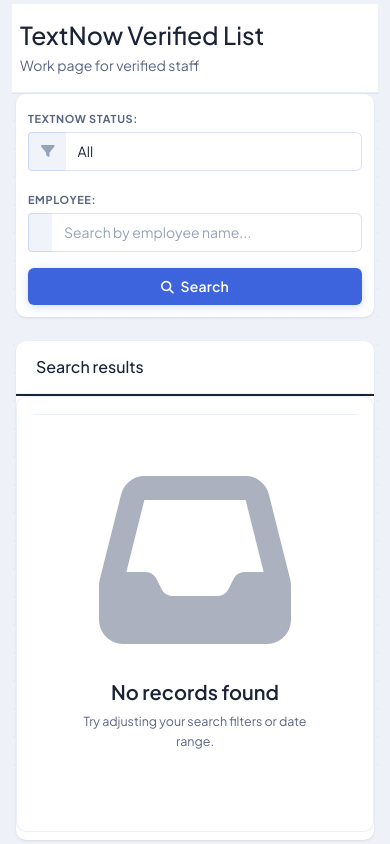
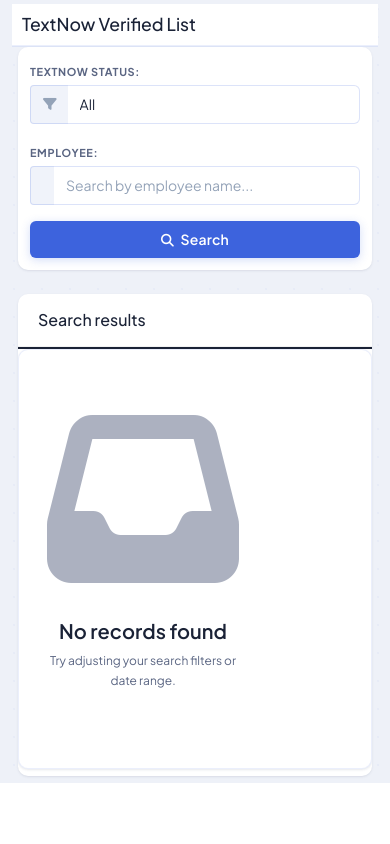
Before and after one commit to thongtruong232/mobi-veri-shk, a Django app: page /verified/ in a window 390 px wide. Shown: the part 61-905 px from the top of the page. After the commit the page ends 844 px from the top, so only its background shows below. Run offline with Django 5.2, Linux system fonts and the light colour scheme; data that the repository does not hold is empty; parts of the project's set-up code (start-up, migrations or seed data) failed here and were passed over; some libraries are stand-ins or nearby versions.

Commit message:
Sửa thông báo lỗi

```diff
--- a/static/css/verified/styles.css
+++ b/static/css/verified/styles.css
@@ -1242,6 +1242,8 @@
 }
 
 /* ── Responsive ── */
+
+/* Large viewport — reduce edge margins slightly */
 @media (max-width: 1400px) {
   .mx-3 {
     margin-left: 0.25rem !important;
@@ -1252,42 +1254,228 @@
     padding-right: 0.25rem !important;
   }
 }
-@media (max-width: 768px) {
-  .table-responsive table,
-  .table-responsive thead,
-  .table-responsive tbody,
-  .table-responsive th,
-  .table-responsive td,
-  .table-responsive tr {
+
+/* Medium desktop (≤ 1199px) — hide TextFree column to ease horizontal space */
+@media (max-width: 1199.98px) {
+  .table th:nth-child(6),
+  .table td:nth-child(6) {
+    display: none;
+  }
+}
+
+/* Tablet (≤ 991px) — compact table; hide row-number and date columns */
+@media (max-width: 991.98px) {
+  .table th,
+  .table td {
+    padding: 0.5rem 0.625rem;
+    font-size: 0.75rem;
+  }
+  .table th:nth-child(2),
+  .table td:nth-child(2) {
+    display: none;
+  }
+  .table th:nth-child(7),
+  .table td:nth-child(7) {
+    display: none;
+  }
+  .card-body {
+    padding: 1rem;
+  }
+}
+
+/* Mobile (≤ 767px) — card-based table, compact header & form */
+@media (max-width: 767.98px) {
+  /* Page margins */
+  .mx-3 {
+    margin-left: 0.375rem !important;
+    margin-right: 0.375rem !important;
+  }
+
+  /* Sticky header — tighter vertical padding, hide subtitle */
+  .sticky-header .row {
+    padding-top: 0.625rem !important;
+    padding-bottom: 0.625rem !important;
+  }
+  .sticky-header h2 {
+    font-size: 1.1rem !important;
+    margin-bottom: 0 !important;
+  }
+  .sticky-header p.text-muted {
+    display: none;
+  }
+  .sticky-header .d-flex.justify-content-between {
+    flex-wrap: wrap;
+    gap: 0.5rem;
+  }
+
+  /* Search + results cards — tighter padding */
+  .card-body {
+    padding: 0.75rem 0.875rem;
+  }
+
+  /* Notification popup — full-width near bottom edge */
+  .notification-popup {
+    bottom: 0.625rem;
+    right: 0.625rem;
+    left: 0.625rem;
+    min-width: unset;
+  }
+
+  /* ── Table → card list ── */
+  .table-responsive {
+    max-height: none !important;
+    overflow: visible;
+  }
+  .table,
+  .table > tbody {
     display: block;
-  }
-  .table-responsive thead {
+    width: 100%;
+  }
+  .table > thead {
     display: none;
   }
-  .table-responsive tbody tr {
+
+  /* Each data row becomes a card */
+  .table > tbody > tr {
+    display: grid;
+    grid-template-columns: 1.5rem 1fr auto;
+    grid-template-rows: auto auto auto auto auto;
+    column-gap: 0.625rem;
+    row-gap: 0.25rem;
     background: var(--bg-surface);
     border: 1px solid var(--border);
     border-radius: var(--radius);
     margin-bottom: 0.5rem;
-    padding: 0.75rem 1rem;
-    display: grid;
-    grid-template-columns: auto 1fr 1fr;
-    gap: 0.25rem 0.5rem;
-  }
-  .table-responsive tbody tr td {
-    padding: 0.2rem 0.25rem;
-    font-size: 0.78rem;
+    padding: 0.75rem 0.875rem;
+    box-shadow: var(--shadow-card);
+  }
+
+  /* Skeleton loading rows — simple column stack */
+  .table > tbody > tr.skeleton-row {
+    display: flex;
+    flex-direction: column;
+    gap: 0.5rem;
+    padding: 0.875rem;
+  }
+  .table > tbody > tr.skeleton-row > td {
+    display: block;
+    padding: 0;
     border: none;
-  }
-  .table-responsive tbody tr td:last-child {
-    grid-column: 1/-1;
+    height: 1rem;
+  }
+  .table > tbody > tr.skeleton-row > td:nth-child(n + 3) {
+    display: none;
+  }
+
+  /* Full-colspan rows (empty state / error / load-more) */
+  .table > tbody > tr > td[colspan] {
+    grid-column: 1 / 4;
+    grid-row: 1;
+    display: block;
+    border: none;
+    padding: 0.75rem 0;
+    text-align: center;
+  }
+
+  /* Col 1 — checkbox: spans rows 1–4 */
+  .table > tbody > tr > td:nth-child(1) {
+    grid-column: 1;
+    grid-row: 1 / 5;
     display: flex;
-    gap: 0.4rem;
+    align-items: flex-start;
+    padding: 0.125rem 0 0;
+    border: none;
+  }
+
+  /* Col 2 — row number: hidden */
+  .table > tbody > tr > td:nth-child(2) {
+    display: none;
+  }
+
+  /* Col 3 — email: prominent top row */
+  .table > tbody > tr > td:nth-child(3) {
+    grid-column: 2 / 4;
+    grid-row: 1;
+    border: none;
+    padding: 0;
+    font-size: 0.8125rem;
+    font-weight: 600;
+    color: var(--text-primary);
+    overflow: hidden;
+    text-overflow: ellipsis;
+    white-space: nowrap;
+  }
+
+  /* Col 4 — password: monospace second row */
+  .table > tbody > tr > td:nth-child(4) {
+    grid-column: 2 / 4;
+    grid-row: 2;
+    border: none;
+    padding: 0;
+    font-family: "JetBrains Mono", monospace;
+    font-size: 0.72rem;
+    color: var(--text-secondary);
+    overflow: hidden;
+    text-overflow: ellipsis;
+    white-space: nowrap;
+  }
+
+  /* Col 5 — TextNow status badge */
+  .table > tbody > tr > td:nth-child(5) {
+    grid-column: 2;
+    grid-row: 3;
+    border: none;
+    padding: 0;
+    display: block;
+  }
+
+  /* Col 6 — TextFree status (restore from ≤1199 hide) */
+  .table > tbody > tr > td:nth-child(6) {
+    grid-column: 3;
+    grid-row: 3;
+    border: none;
+    padding: 0;
+    text-align: right;
+    display: block !important;
+  }
+
+  /* Col 7 — created date (restore from ≤991 hide) */
+  .table > tbody > tr > td:nth-child(7) {
+    grid-column: 2;
+    grid-row: 4;
+    border: none;
+    padding: 0;
+    font-size: 0.695rem;
+    color: var(--text-muted);
+    display: block !important;
+  }
+
+  /* Col 8 — created by */
+  .table > tbody > tr > td:nth-child(8) {
+    grid-column: 3;
+    grid-row: 4;
+    border: none;
+    padding: 0;
+    font-size: 0.695rem;
+    color: var(--text-muted);
+    text-align: right;
+    display: block !important;
+  }
+
+  /* Col 9 — action buttons: full-width footer row */
+  .table > tbody > tr > td:nth-child(9) {
+    grid-column: 1 / 4;
+    grid-row: 5;
+    border: none;
+    padding: 0.5rem 0 0;
+    border-top: 1px solid var(--border);
+    display: flex !important;
+    gap: 0.35rem;
     justify-content: flex-end;
-    padding-top: 0.5rem;
-    border-top: 1px solid var(--border);
-    margin-top: 0.3rem;
-  }
+    flex-wrap: wrap;
+  }
+
+  /* Mail list modal — 2-col grid */
   #mailListModal .modal-body {
     grid-template-columns: repeat(2, 1fr);
   }
@@ -1299,18 +1487,31 @@
     padding: 0.38rem 0.7rem;
   }
 }
-@media (max-width: 576px) {
+
+/* Small mobile (≤ 575px) — extra compact */
+@media (max-width: 575.98px) {
+  .mail-card-parent {
+    height: 275px;
+  }
   #mailListModal .modal-body {
     grid-template-columns: 1fr;
   }
-  .table-responsive tbody tr {
-    grid-template-columns: auto 1fr;
-  }
-  .mail-card-parent {
-    height: 275px;
-  }
   .import-options {
     grid-template-columns: 1fr;
+  }
+
+  /* Tighter card padding */
+  .table > tbody > tr {
+    padding: 0.625rem 0.75rem;
+    column-gap: 0.5rem;
+  }
+
+  /* Hide "created by" on very small screens; date spans full width */
+  .table > tbody > tr > td:nth-child(8) {
+    display: none !important;
+  }
+  .table > tbody > tr > td:nth-child(7) {
+    grid-column: 2 / 4;
   }
 }
 
--- a/static/js/verified/modules/api-service.js
+++ b/static/js/verified/modules/api-service.js
@@ -815,10 +815,12 @@
     const fmailBadge = document.getElementById("fmailBalance");
     const phapsuBadge = document.getElementById("phapsuBalance");
 
+    // Always attach .catch() — even when badge is null — to prevent unhandled
+    // promise rejections from firing the global error toast.
     const updateBadge = (badge, promise) => {
-      if (!badge) return;
       promise
         .then((data) => {
+          if (!badge) return;
           if (data.success && data.data?.money !== undefined) {
             badge.textContent =
               data.data.money.toLocaleString("vi-VN") + " VND";
@@ -827,17 +829,19 @@
           }
         })
         .catch(() => {
-          badge.textContent = "?";
+          if (badge) badge.textContent = "?";
         });
     };
 
-    if (apiData.api_dongvan) {
+    // Guard: only fire the API call when the badge element is present AND the
+    // API key is configured, so we never create an unhandled promise.
+    if (apiData.api_dongvan && dongvanBadge) {
       updateBadge(dongvanBadge, getDongVanBalance());
     }
-    if (apiData.api_fmail) {
+    if (apiData.api_fmail && fmailBadge) {
       updateBadge(fmailBadge, getFMailBalance());
     }
-    if (apiData.api_phapsu) {
+    if (apiData.api_phapsu && phapsuBadge) {
       updateBadge(phapsuBadge, getPhapSuBalance());
     }
   }
--- a/templates/authentication/verified.html
+++ b/templates/authentication/verified.html
@@ -44,10 +44,10 @@
             <div class="col-12">
                 <div class="d-flex justify-content-between align-items-center">
                     <div class="mx-3">
-                        <h2 class="mb-1 text-dark">TextNow Verified List</h4>
+                        <h2 class="mb-1 text-dark">TextNow Verified List</h2>
                         <p class="text-muted mb-0">Work page for verified staff</p>
                     </div>
-                    <div class="d-flex gap-2">
+                    <div class="d-flex gap-2 flex-wrap">
                         <button id="btnCopyAll" class="btn btn-info" style="display: none;">
                             <i class="fas fa-copy me-1"></i> Copy All
                         </button>
@@ -67,7 +67,7 @@
     <div class="card shadow-sm mb-4 mx-3">
         <div class="card-body">
             <div class="row g-3">
-                <div class="col-md-4">
+                <div class="col-12 col-sm-6 col-lg-4">
                     <div class="form-group">
                         <label class="form-label text-muted fw-bold" id="statusLabel" style="cursor: pointer;">TextNow Status:</label>
                         <div class="input-group">
@@ -86,7 +86,7 @@
                         </div>
                     </div>
                 </div>
-                <div class="col-md-4">
+                <div class="col-12 col-sm-6 col-lg-4">
                     <div class="form-group">
                         <label class="form-label text-muted fw-bold">Employee:</label>
                         <div class="autocomplete-wrapper">
@@ -106,7 +106,7 @@
                         </div>
                     </div>
                 </div>
-                <div class="col-md-4 d-flex align-items-end">
+                <div class="col-12 col-lg-4 d-flex align-items-end">
                     <button type="button" class="btn btn-primary w-100" id="searchButton" onclick="searchRecords()">
                         <span class="d-flex align-items-center justify-content-center">
                             <span class="search-text">
```
Also changed, not shown: 4 other files.
